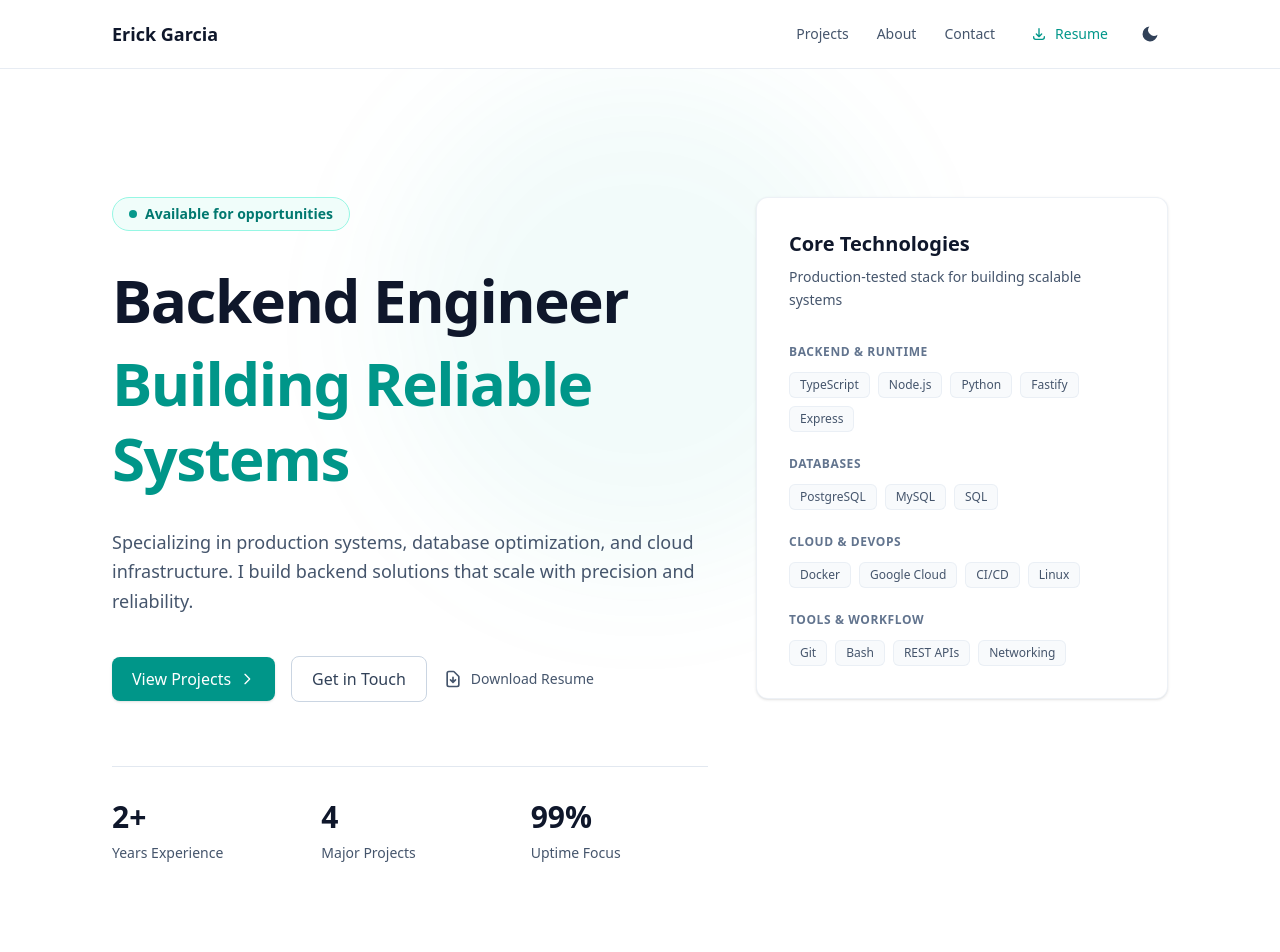
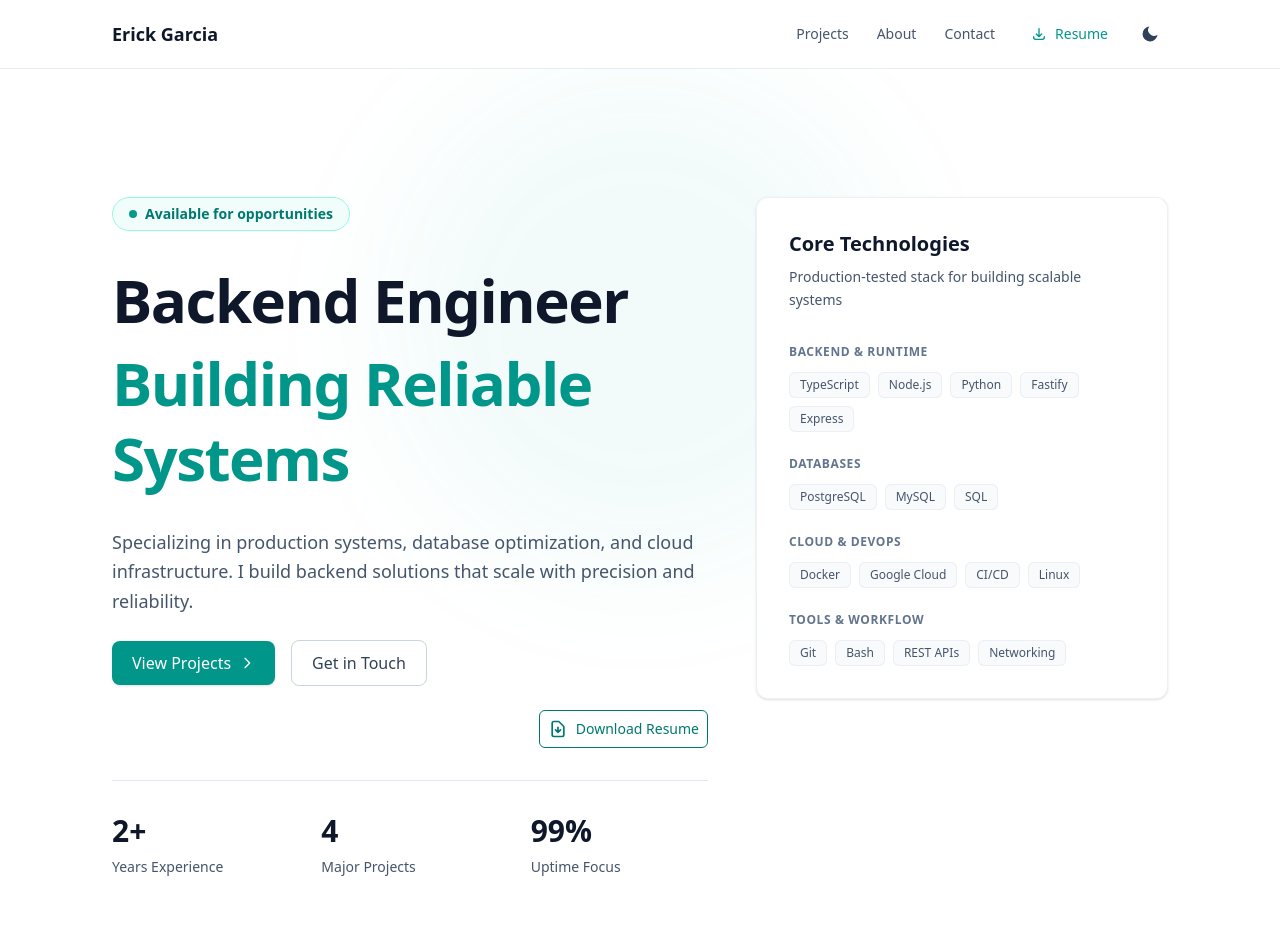
Before and after one commit to eggarcia98/portfolio, a Next.js app: page / in a window 1280 px wide. Shown: the top 952 px of the page. Built offline with nearby package versions, Linux system fonts and the light colour scheme.

Commit message:
style: refine HeroSection layout by adjusting spacing and enhancing button styles for better presentation

```diff
--- a/src/components/hero-section.tsx
+++ b/src/components/hero-section.tsx
@@ -1,9 +1,8 @@
 import Link from "next/link";
 
 export default function HeroSection() {
-
     return (
-        <section className="relative py-8 lg:py-32">
+        <section className="relative pt-8 lg:pt-32">
             {/* Background decoration */}
             <div className="absolute inset-0 -z-10 overflow-hidden">
                 <div className="absolute left-[50%] top-0 h-125 w-125 -translate-x-1/2 rounded-full bg-teal-500/5 blur-3xl"></div>
@@ -35,7 +34,7 @@ export default function HeroSection() {
                         </p>
 
                         {/* CTA Buttons */}
-                        <div className="mt-10 flex flex-wrap items-center gap-4">
+                        <div className="mt-6 flex flex-wrap items-center gap-4">
                             <Link
                                 href="/projects"
                                 className="btn btn-primary text-base"
@@ -62,11 +61,13 @@ export default function HeroSection() {
                             >
                                 Get in Touch
                             </Link>
-
+                        </div>
+                        <div className="flex justify-end mt-6">
                             <a
                                 href="/Erick_Garcia_Resume.pdf"
                                 download
-                                className="group inline-flex items-center text-sm font-medium text-slate-600 transition-colors hover:text-slate-900 dark:text-slate-400 dark:hover:text-white"
+                                className="group inline-flex items-center text-sm font-medium text-teal-700 transition-colors hover:text-teal-900 dark:text-slate-400 dark:hover:text-white
+                                border rounded-md p-2"
                             >
                                 <svg
                                     className="mr-2 h-5 w-5"
@@ -86,7 +87,7 @@ export default function HeroSection() {
                         </div>
 
                         {/* Quick stats */}
-                        <div className="mt-16 grid grid-cols-3 gap-8 border-t border-slate-200 pt-8 dark:border-slate-800">
+                        <div className="mt-8 grid grid-cols-3 gap-8 border-t border-slate-200 pt-8 dark:border-slate-800">
                             <div>
                                 <div className="text-3xl font-bold text-slate-900 dark:text-white">
                                     2+
```
